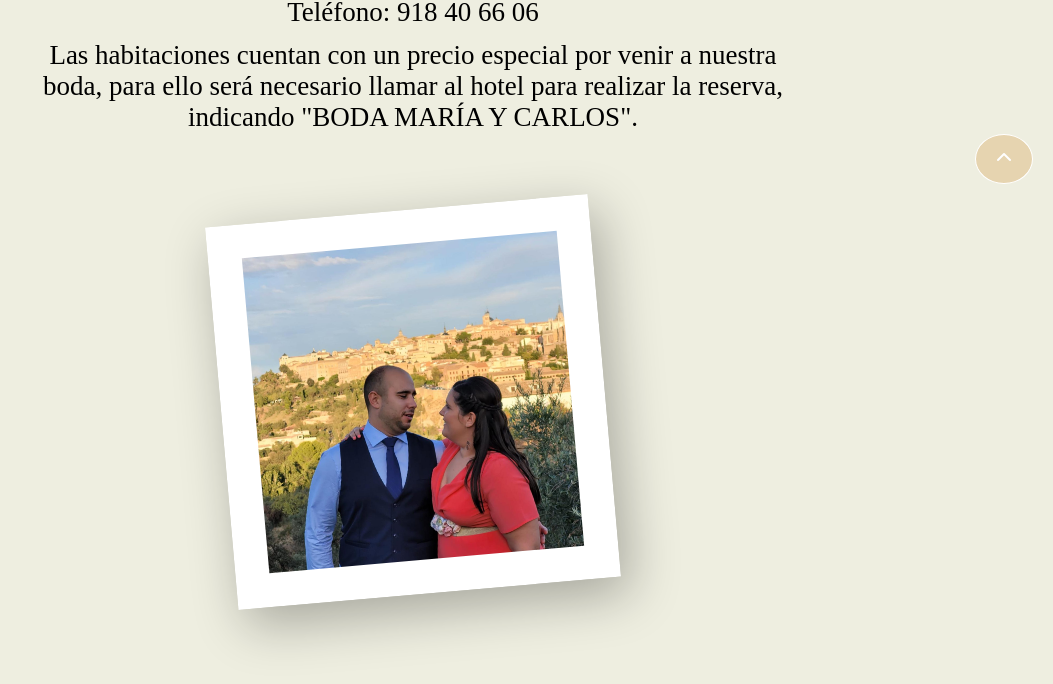
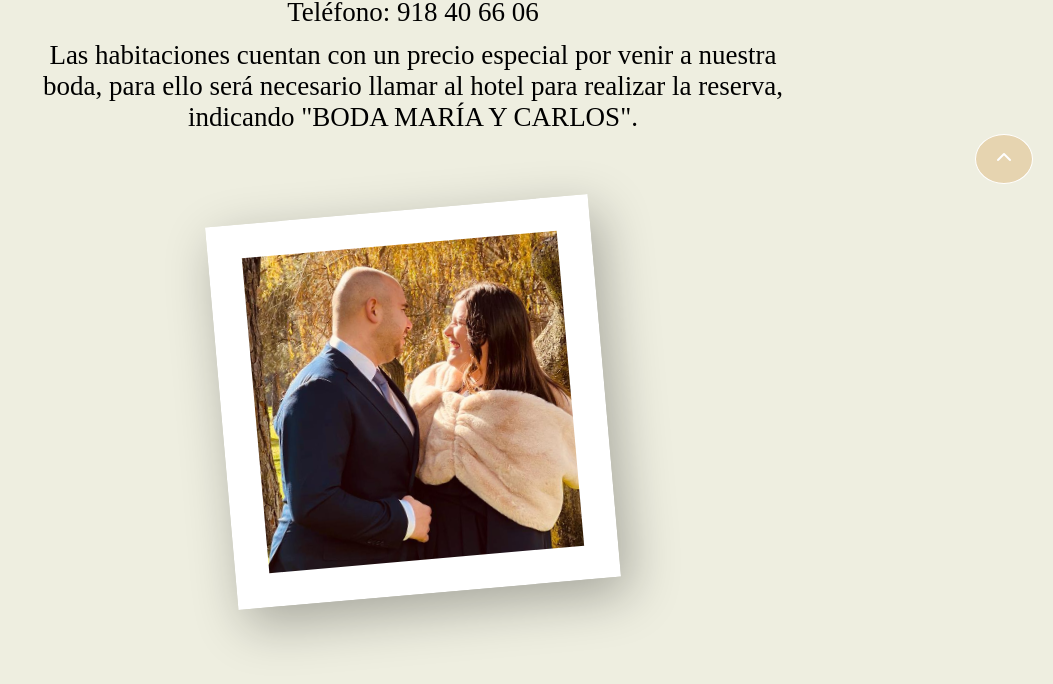
Before and after one commit to Enriquedesigner825/bodaCarlosyMaria, a website: page assets/direcciones.html in a window 1280 px wide. Shown: the part 696-1380 px from the top of the page, without its empty margins (227-1280 px from the left). Drawn offline with Linux system fonts and the light colour scheme; a web font is replaced by a local one.

```diff
--- a/assets/direcciones.html
+++ b/assets/direcciones.html
@@ -44,7 +44,7 @@
                     <h3>Teléfono: 918 40 66 06</h3>
                     <h3>Las habitaciones cuentan con un precio especial por venir a nuestra boda, para ello será necesario llamar al hotel para realizar la reserva, indicando "BODA MARÍA Y CARLOS". </h3>
                     <div class="foto">
-                        <img src="/principal.jpeg" alt="">
+                        <img src="/principal2.jpeg" alt="">
                     </div>
                 </div>
 
```
